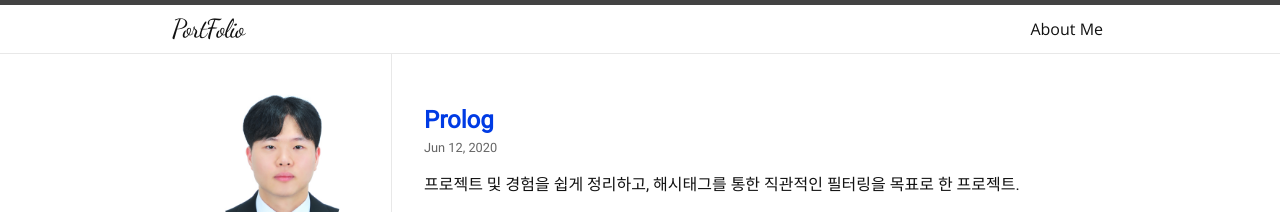
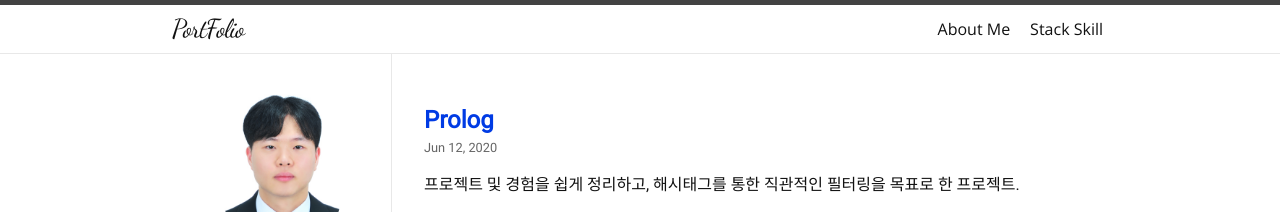
Before and after one commit to wotjd4305/wotjd4305.github.io, a Jekyll site: the page built from index.html, in a window 1280 px wide. Shown: the top 212 px of the page. Built offline with Jekyll 4.4.1, drawn with Linux system fonts in a browser that asks for light colours; nearby versions of some CDN libraries; some web fonts are replaced; the list of posts is cut into pages by our own code.

Commit message:
add Stack Skill nav"

```diff
--- a/_data/navigation.yml
+++ b/_data/navigation.yml
@@ -1,2 +1,4 @@
 - title: About Me
   url: /aboutme/
+- title: Stack Skill
+  url: /tags/
```
